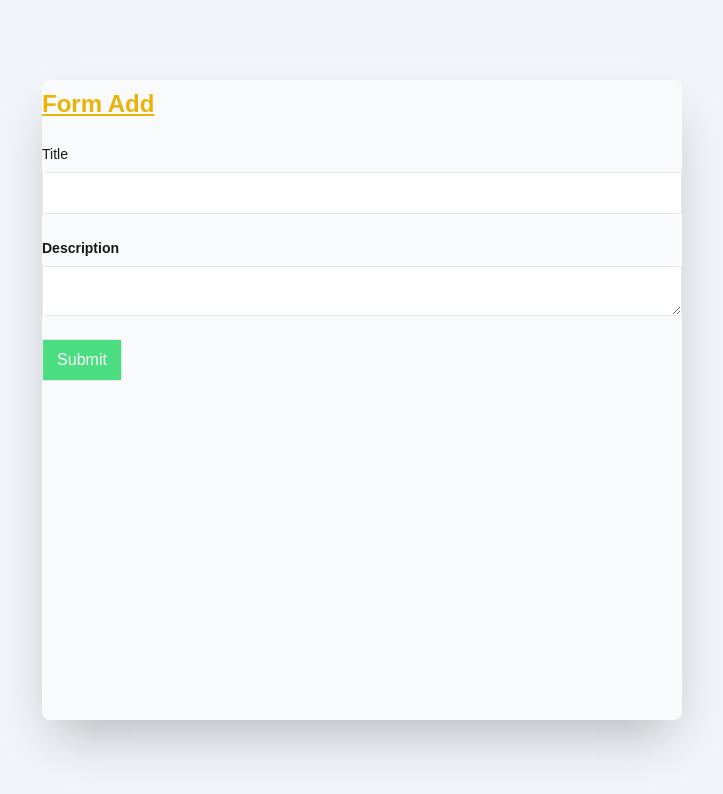
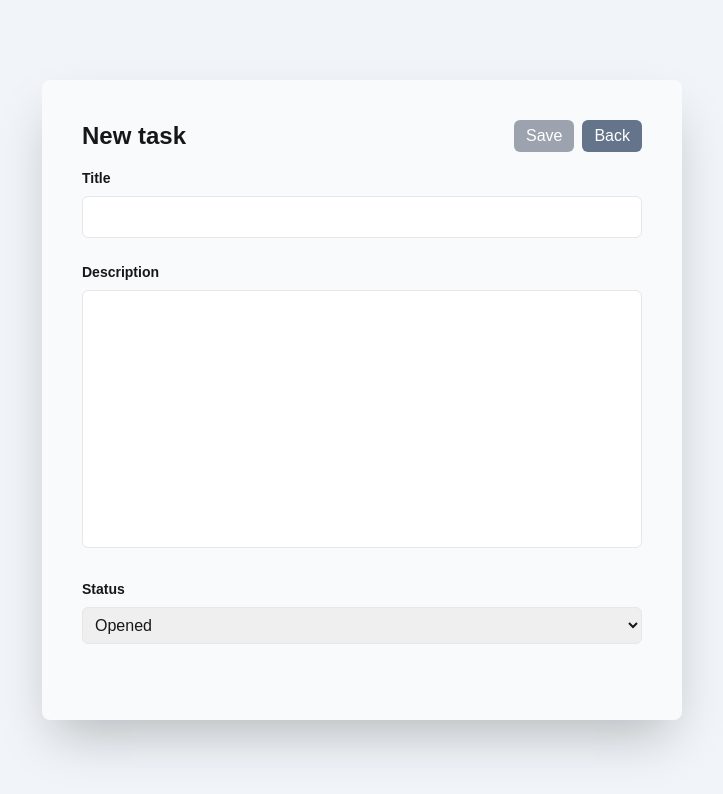
Before and after one commit to OvanessTea/fullstack_todo, a Next.js app in the folder client/: page /task/create in a window 1280 px wide. Shown: the top 794 px of the page, without its empty margins (278-1001 px from the left). Built offline with nearby package versions, Linux system fonts and the light colour scheme.

Commit message:
redesign create page

```diff
--- a/client/app/task/create/page.tsx
+++ b/client/app/task/create/page.tsx
@@ -1,5 +1,6 @@
 'use client'
 
+import Link from 'next/link';
 import { useRouter } from 'next/navigation'
 import React, { useState } from 'react'
 
@@ -7,7 +8,8 @@ const PostTask = () => {
     const router = useRouter();
     const [title, setTitle] = useState<string>('');
     const [description, setDescription] = useState<string>('');
-    const [isDone, setIsDone] = useState<boolean>(false);
+    const [isDone, setIsDone] = useState<string>('false');
+
     const addTask = async (e: React.FormEvent<HTMLFormElement>) => {
         e.preventDefault();
         if (title !== "" && description !== "") {
@@ -24,26 +26,49 @@ const PostTask = () => {
                 body: JSON.stringify(formData)
             });
             const content = await add.json();
-            if (content.success > 0) {
-                router.push('/tasks');
+            if (content) {
+                router.push('/task');
             }
         }
     }
 
     return (
-        <form className="w-full" onSubmit={addTask}>
-            <span className="font-bold text-yellow-500 py-2 block underline text-2xl">Form Add</span>
+        <form className='w-full p-10' onSubmit={addTask}>
+            <div className='flex justify-between items-center'>
+                <span className='font-bold text-2xl'>New task</span>
+                <div className='flex gap-x-2'>
+                    <div className='w-full'>
+                        <button
+                            disabled={title.length === 0}
+                            className={`${title.length === 0
+                                ? 'bg-gray-400 cursor-not-allowed'
+                                : 'bg-blue-500 hover:bg-blue-600'} text-white px-3 py-1 rounded-md`}
+                            type='submit'
+                        >
+                            Save
+                        </button>
+                    </div>
+                    <Link href="#" onClick={() => router.back()}>
+                        <button className='bg-slate-500 hover:bg-slate-600 text-white px-3 py-1 rounded-md'>Back</button>
+                    </Link>
+                </div>
+            </div>
             <div className='w-full py-2'>
-                <label htmlFor="" className='text-sm font-sold py-2 block'>Title</label>
-                <input type="text" name="title" className="w-full border-[1px] border-gray-200 p-2 rounded-sm" value={title} onChange={(e: React.ChangeEvent<HTMLInputElement>) => setTitle(e.target.value)}/>
+                <label htmlFor="" className='text-sm font-bold py-2 block'>Title</label>
+                <input type="text" name="title" className='w-full border-[1px] border-gray-200 p-2 rounded-md focus:outline-none' value={title} onChange={(e: React.ChangeEvent<HTMLInputElement>) => setTitle(e.target.value)} />
             </div>
-            <div className="w-full py-2">
-                <label htmlFor="" className="text-sm font-bold py-2 block">Description</label>
-                <textarea name='title' className="w-full border-[1px] border-gray-200 p2- rounded-sm" value={description} onChange={(e: React.ChangeEvent<HTMLTextAreaElement>) => setDescription(e.target.value)} />
+            <div className='w-full py-2'>
+                <label htmlFor="" className='text-sm font-bold py-2 block'>Description</label>
+                <textarea name="body" rows={10} className='w-full border-[1px] border-gray-200 p-2 rounded-md focus:outline-none resize-none' value={description} onChange={(e: React.ChangeEvent<HTMLTextAreaElement>) => setDescription(e.target.value)} />
             </div>
-            <div className="w-full py-2">
-                <button className="w-20 p-2 text-white border-gray-200 border-[1px] rounded-sm bg-green-400">Submit</button>
+            <div className='w-full py-2'>
+                <label htmlFor="" className='text-sm font-bold py-2 block'>Status</label>
+                    <select name="status" className='w-full border-[1px] border-gray-200 p-2 rounded-md cursor-pointer' value={isDone} onChange={(e: React.ChangeEvent<HTMLSelectElement>) => setIsDone(e.target.value)}>
+                    <option value="true">Closed</option>
+                    <option value="false">Opened</option>
+                </select>
             </div>
+
         </form>
     )
 }
```
